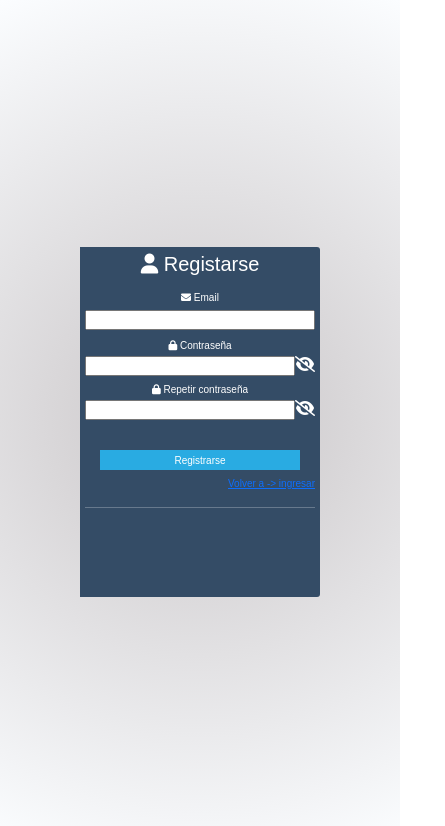
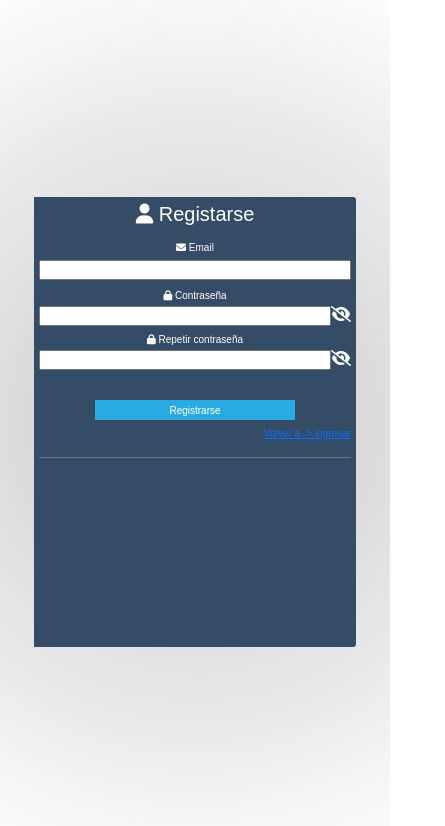
Before and after one commit to Jeep12/SistemaFacturacion, an Angular app: page /register in a window 390 px wide. Shown: the top 826 px of the page, 445 px wide, since content can reach past the window. Built offline with nearby package versions, Linux system fonts and the light colour scheme.

Commit message:
cambio en algunas media query falta arreglar responsive de register y login aun mas

```diff
--- a/src/app/components/login/login.component.css
+++ b/src/app/components/login/login.component.css
@@ -110,8 +110,24 @@ form input[type="submit"] {
   border: none;
   font-size: 11px;
 }
-@media only screen and (max-width: 480px) {
- .social{
+@media only screen and (max-width: 600px)  {
+   .social{
   display: none;
  }
+ form {
+  margin: auto;
+  height: 450px;
+ }
+
+ .wrapper .loginForm {
+   height: 550px;
+   width: 500px;
+ }
+
 }
+@media only screen and (max-width: 1920px)  {
+
+  .wrapper .loginForm {
+    height: 450px;
+  }
+}
--- a/src/app/components/register/register.component.css
+++ b/src/app/components/register/register.component.css
@@ -101,13 +101,23 @@ form input[type="submit"] {
   border: none;
   font-size: 11px;
 }
-@media only screen and (max-width: 480px) {
+@media only screen and (max-width: 600px)  {
   .social{
-   display: none;
-  }
-  .wrapper {
-    width: 400px;
-    height: 600px;
-    background-color: red;;
-  }
+ display: none;
 }
+form {
+ margin: auto;
+ height: 450px;
+}
+
+.wrapper .loginForm {
+  height: 550px;
+  width: 500px;
+}
+}
+@media only screen and (max-width: 1920px)  {
+
+ .wrapper .loginForm {
+   height: 450px;
+ }
+}
--- a/src/app/components/welcome/welcome.component.css
+++ b/src/app/components/welcome/welcome.component.css
@@ -33,3 +33,16 @@
   width: 70%;
   margin: auto;
 }
+@media only screen and (max-width: 1920px)  {
+  .img-welcome{
+    height: 300px;
+    width: 400px;
+  }
+  .padre {
+    height: 450px;
+  }
+
+
+
+
+}
--- a/src/app/components/welcome/welcome.component.html
+++ b/src/app/components/welcome/welcome.component.html
@@ -17,7 +17,7 @@
 
 
 <div class="wrapper-image">
-  <img class="img-fluid" src="../../../assets/images/pngwing.com.png" alt="">
+  <img class="img-fluid img-welcome" src="../../../assets/images/pngwing.com.png" alt="">
 
 </div>
 
```
Also changed, not shown: 1 other file (tests, documents, lock files or other folders).
